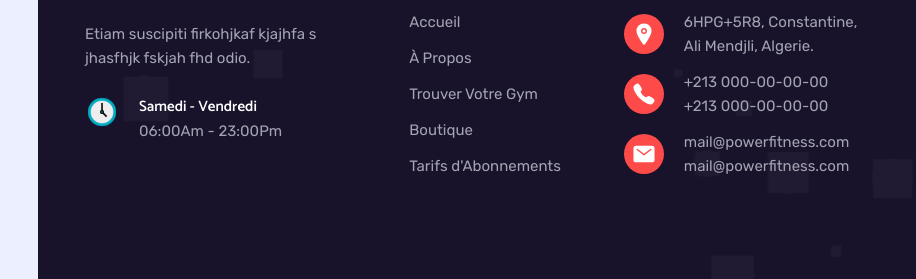
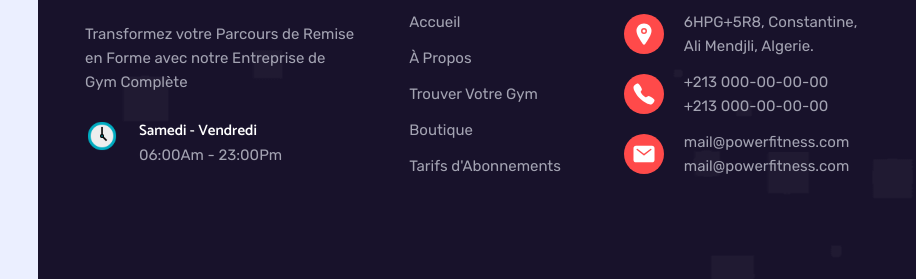
Before and after one commit to wassim-py/powerfitness-gym, a plain HTML site: page index.html in a window 1280 px wide. Shown: the part 4606-4885 px from the top of the page, 0-916 px from the left. Drawn offline with nearby package versions, Linux system fonts and the light colour scheme.

Commit message:
Update index.html

```diff
--- a/index.html
+++ b/index.html
@@ -356,8 +356,7 @@
             </a>
 
             <p class="footer-brand-text">
-              Etiam suscipiti firkohjkaf kjajhfa s jhasfhjk fskjah fhd
-              odio.
+              Transformez votre Parcours de Remise en Forme avec notre Entreprise de Gym Complète
             </p>
 
             <div class="wrapper">
```
